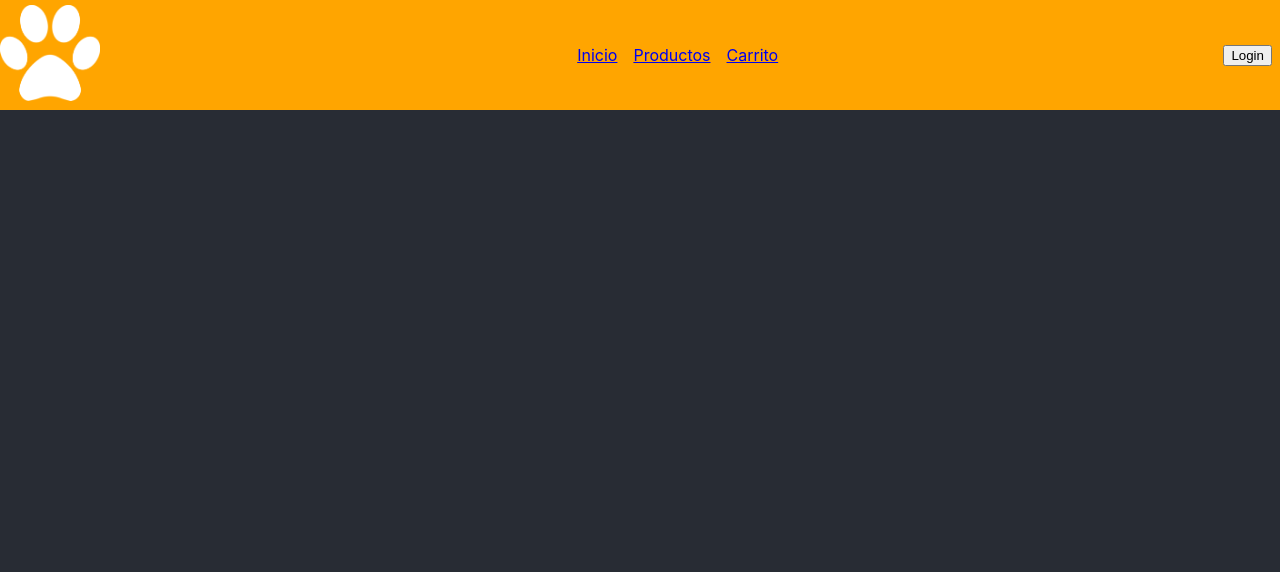
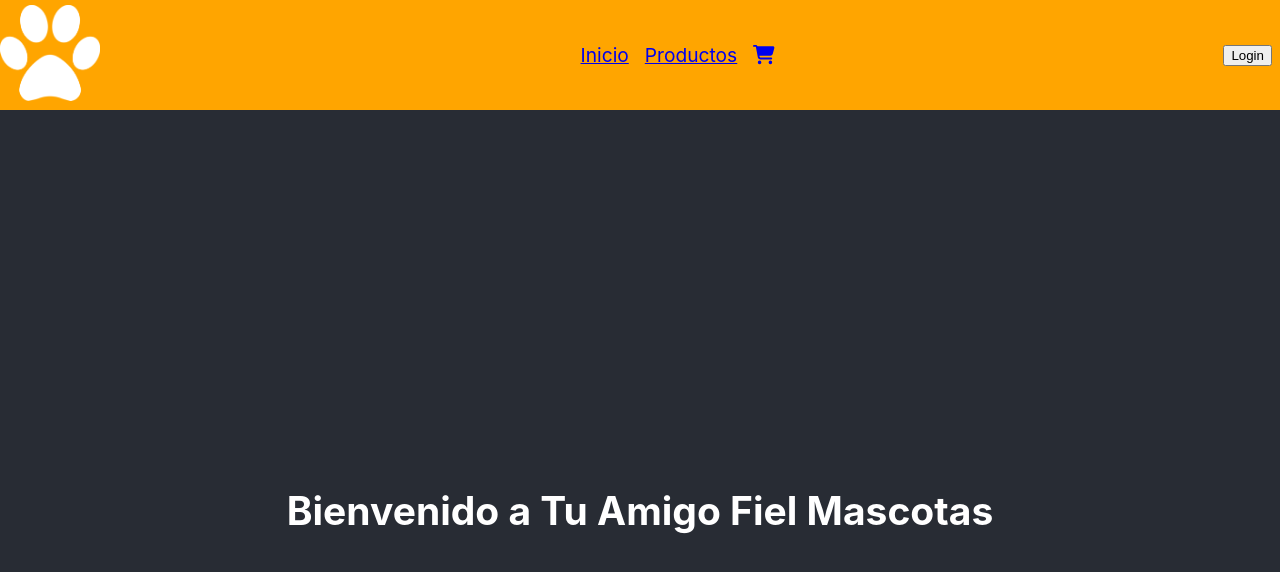
Before and after one commit to nicoladaga/ejercitacionReact, a React (Create React App) app: page / in a window 1280 px wide. Shown: the top 572 px of the page. Built offline with nearby package versions, Linux system fonts and the light colour scheme.

Commit message:
ejercicio componentes uno

```diff
--- a/package.json
+++ b/package.json
@@ -3,6 +3,9 @@
   "version": "0.1.0",
   "private": true,
   "dependencies": {
+    "@fortawesome/fontawesome-svg-core": "^6.1.2",
+    "@fortawesome/free-solid-svg-icons": "^6.1.2",
+    "@fortawesome/react-fontawesome": "^0.2.0",
     "@testing-library/jest-dom": "^5.16.4",
     "@testing-library/react": "^13.3.0",
     "@testing-library/user-event": "^13.5.0",
--- a/src/App.js
+++ b/src/App.js
@@ -1,13 +1,14 @@
 
 import './App.css';
 import NavBar from './components/NavBar/NavBar';
+import ItemListContainer from './components/ItemListContainer/ItemListContainer';
 
 function App() {
   return (
     <div className="App">
       <NavBar />
       <header className="App-header">
-
+      <ItemListContainer greeting="Bienvenido a Tu Amigo Fiel Mascotas"/>
       </header>
     </div>
   );
--- /dev/null
+++ b/src/components/CartWidget/CartWidget.js
@@ -0,0 +1,11 @@
+import { FontAwesomeIcon } from '@fortawesome/react-fontawesome'
+import { faShoppingCart } from '@fortawesome/free-solid-svg-icons'
+
+
+const CartWidget = () => {
+  return (
+    <FontAwesomeIcon icon={faShoppingCart} />
+  )
+}
+
+export default CartWidget
--- /dev/null
+++ b/src/components/ItemListContainer/ItemListContainer.js
@@ -0,0 +1,8 @@
+
+const ItemListContainer = ({greeting}) => {
+  return (
+    <h2>{greeting}</h2>
+  )
+}
+
+export default ItemListContainer
--- a/src/components/NavBar/NavBar.css
+++ b/src/components/NavBar/NavBar.css
@@ -17,6 +17,7 @@
 }
 
 .navbar-list-element{
+    font-size: larger;
     padding: 0.5rem;
 }
 
--- a/src/components/NavBar/NavBar.js
+++ b/src/components/NavBar/NavBar.js
@@ -1,5 +1,6 @@
 import logo from '../../logoSinTexto.png';
 import './NavBar.css';
+import CartWidget from '../CartWidget/CartWidget';
 
 const NavBar = () => {
     return (
@@ -11,7 +12,7 @@ const NavBar = () => {
                 <ul className='navbar-list'>
                     <li className='navbar-list-element'><a href="#">Inicio</a></li>
                     <li className='navbar-list-element'><a href="#">Productos</a></li>
-                    <li className='navbar-list-element'><a href="#">Carrito</a></li>
+                    <li className='navbar-list-element'><a href="#"><CartWidget /></a></li>
                 </ul>
             </div>
             <div className='navbar-login'><button>Login</button></div>
```
Also changed, not shown: 1 other file (tests, documents, lock files or other folders).
